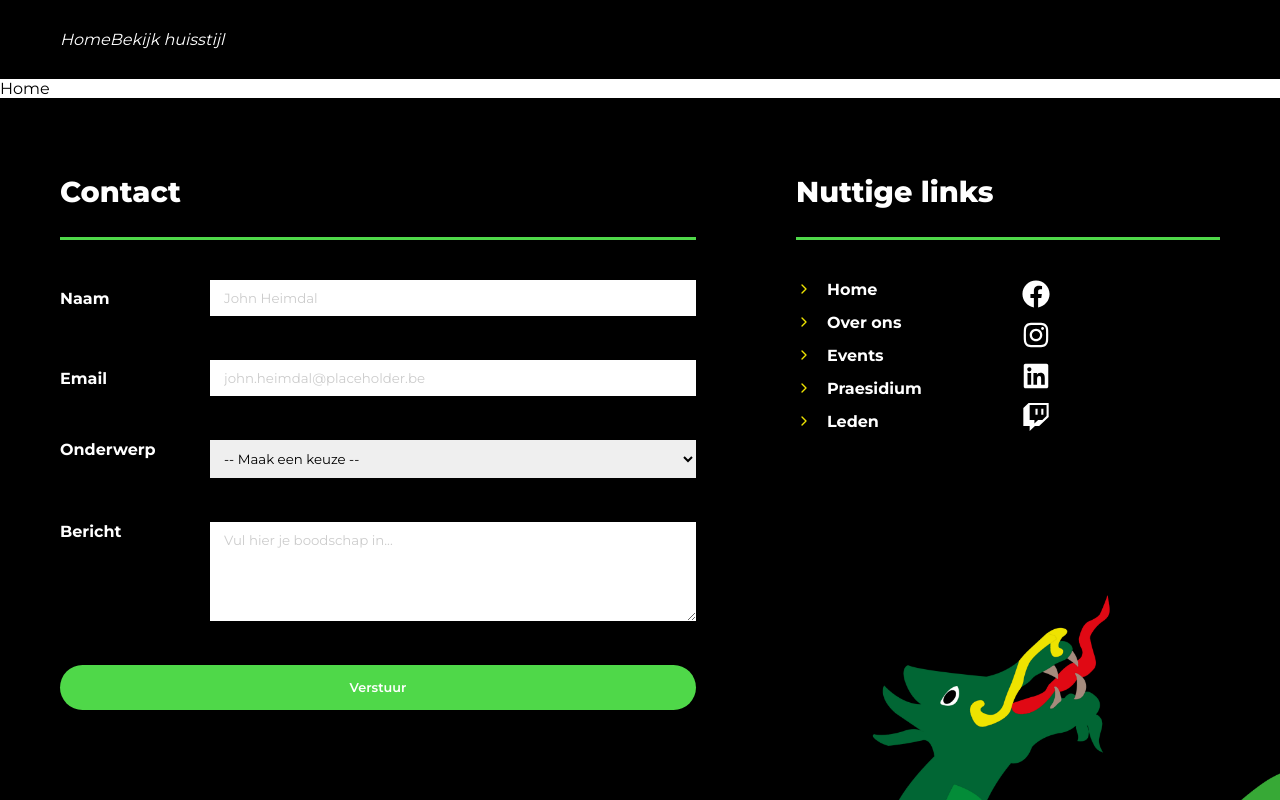
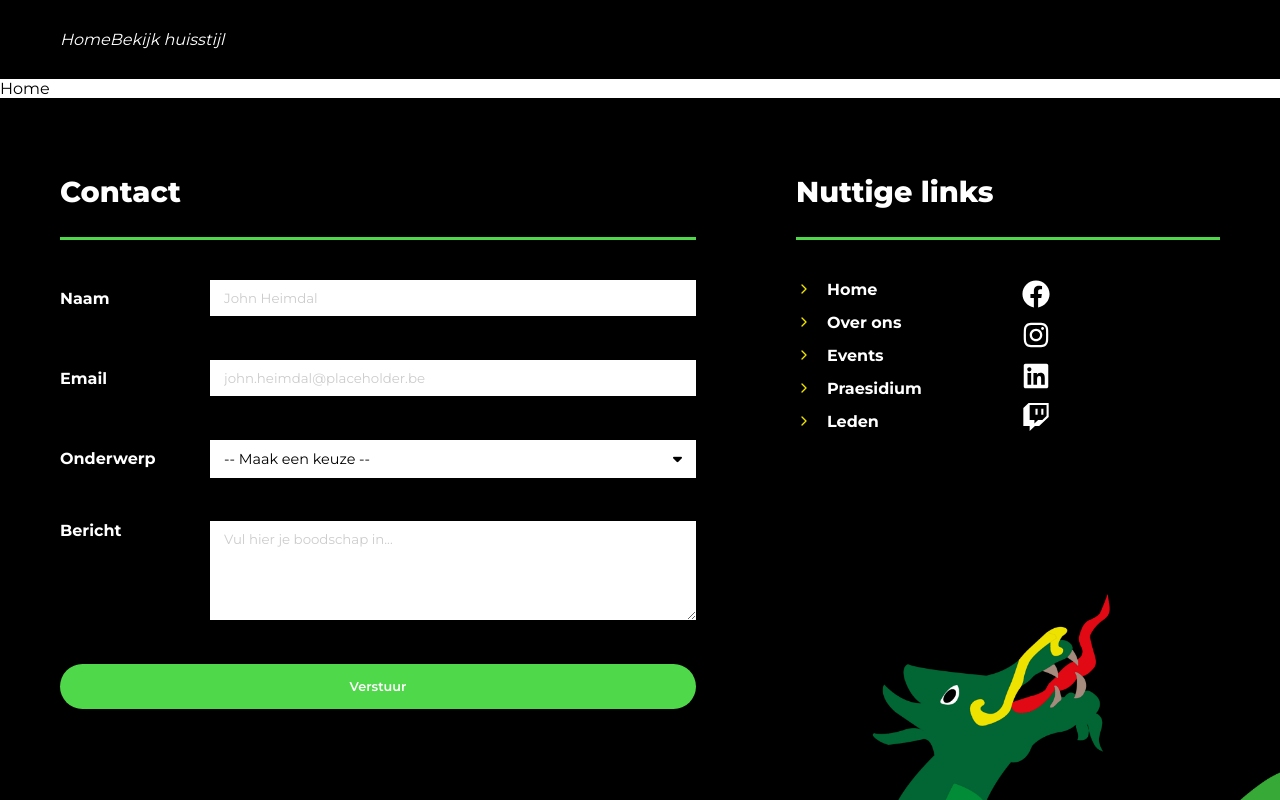
Before and after one commit to Heimdalbe/Mimisbrunnr-frontend, a React (Vite) app in the folder mimisbrunnr-frontend/: page / in a window 1280 px wide. Shown: the top 800 px of the page. Built offline with nearby package versions, Linux system fonts and the light colour scheme.

Commit message:
eigen dropdown

```diff
--- a/mimisbrunnr-frontend/src/components/Form/SelectField/SelectField.css
+++ b/mimisbrunnr-frontend/src/components/Form/SelectField/SelectField.css
@@ -4,27 +4,55 @@
   margin-bottom: 18px;
 }
 
-.select-field select {
+.dropdown {
+  position: relative;
+  color: var(--black);
   width: 100%;
-  padding: 10px 10px;
-  border: none;
-  border-bottom: 1px solid var(--black);
   box-sizing: border-box;
-  max-width: 100%;
 }
 
-.select-field select:focus {
-  outline: none;
-  border: none;
+.dropdown:hover .dropdown-list {
+  opacity: 1;
+  visibility: visible;
 }
 
-.select-field select option {
-  color: var(--black);
+.dropdown-select {
+  padding: 10px 14px;
+  background-color: var(--white);
+  display: flex;
+  align-items: center;
+  justify-content: space-between;
+  font-size: 0.9rem;
+  cursor: pointer;
 }
 
-.select-field:has(select) {
-  align-items: flex-start;
+.dropdown-list {
+  font-size: 0.9rem;
+  border-radius: 0;
+  background-color: var(--white);
+  position: absolute;
+  top: 110%;
+  width: 100%;
+  left: 0;
+  opacity: 0;
+  visibility: hidden;
+  transition: opacity 0.2s linear, visibility 0.2s linear;
+  box-shadow: 0 4px 12px rgba(0, 0, 0, 0.12);
 }
+
+.dropdown-list__item {
+  padding: 12px 14px;
+}
+
+.dropdown-list__item + .dropdown-list__item {
+  border-top: 1px solid rgba(0, 0, 0, 0.08);
+}
+
+.dropdown-list__item:hover {
+  background-color: rgba(0, 0, 0, 0.05);
+}
+
+
 
 @media (max-width: 900px) {
   .select-field {
@@ -33,12 +61,4 @@
     gap: 15px;
     margin-bottom: 0;
   }
-
-  .select-field label {
-    min-width: 0;
-  }
-
-  .select-field select {
-    box-sizing: border-box;
-  }
 }
--- a/mimisbrunnr-frontend/src/components/Form/SelectField/SelectField.jsx
+++ b/mimisbrunnr-frontend/src/components/Form/SelectField/SelectField.jsx
@@ -1,17 +1,42 @@
+import { useState } from "react";
 import './SelectField.css';
 
 const SelectField = ({ label, placeholder, options }) => {
+  const [selected, setSelected] = useState(placeholder);
+  const [open, setOpen] = useState(false);
+
   return (
     <div className='select-field'>
-      <label htmlFor={label}>{label}</label>
-      <select>
-        <option selected disabled>{placeholder}</option>
-        {
-          options.map((o) => (
-            <option value={o}>{o}</option>
-          ))
-        }
-      </select>
+      <label>{label}</label>
+
+      <div
+        className='dropdown'
+        onClick={() => setOpen(!open)}
+      >
+        <div className='dropdown-select'>
+          <span className='select'>{selected}</span>
+          <i className={`fa ${open ? "fa-caret-up" : "fa-caret-down"}`}></i>
+
+        </div>
+
+        <div
+          className='dropdown-list'
+          style={{
+            opacity: open ? 1 : 0,
+            visibility: open ? "visible" : "hidden"
+          }}
+        >
+          {options.map((o) => (
+              <div
+                key={o}
+                className='dropdown-list__item'
+                onClick={() => { setSelected(o); setOpen(false); }}
+              >
+                {o}
+              </div>
+            ))}
+        </div>
+      </div>
     </div>
   );
 };
```
